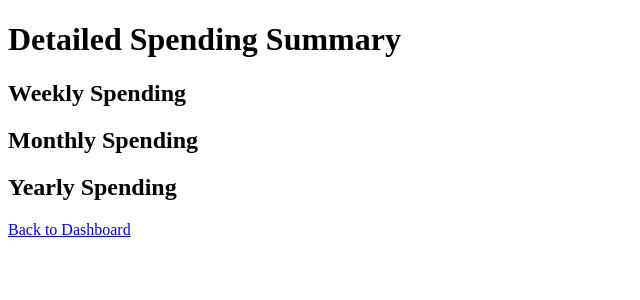
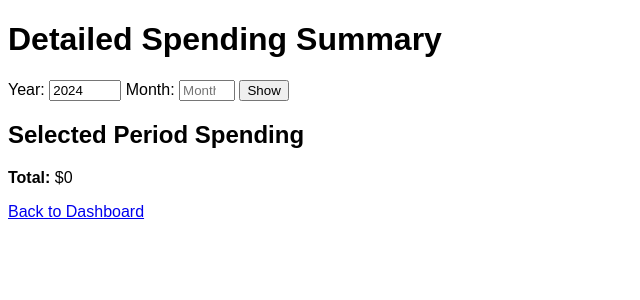
Before and after one commit to software-students-spring2024/5-final-project-spring-2024-lazyllm5, a Flask app: page /detailed-spending-summary in a window 1280 px wide. Shown: the top 300 px of the page, without its empty margins (0-640 px from the left). Run offline with Flask 3, Linux system fonts and the light colour scheme; the visitor is signed in with stand-in values (Sample User, id 1); data that the repository does not hold is empty.

Commit message:
Modification on summary illustration

```diff
--- a/webapp/app.py
+++ b/webapp/app.py
@@ -87,10 +87,12 @@ def logout():
 @login_required
 def add_transaction():
     if request.method == 'POST':
+        item_name = request.form['item_name']
         amount = float(request.form['amount'])
         category = request.form['category']
         date = request.form['date']
         transactions.insert_one({
+            'item_name': item_name,
             'amount': amount,
             'category': category,
             'date': date,
@@ -99,19 +101,30 @@ def add_transaction():
         return redirect(url_for('home'))
     return render_template('add_transaction.html')
 
+
 @app.route('/edit-transaction/<transaction_id>', methods=['GET', 'POST'])
 @login_required
 def edit_transaction(transaction_id):
     transaction = transactions.find_one({'_id': ObjectId(transaction_id), 'user_id': current_user.id})
     if request.method == 'POST':
+        item_name = request.form.get('item_name')  # Capture the item name from the form
+        amount = float(request.form.get('amount'))
+        category = request.form.get('category')
+        date = request.form.get('date')
+
+        # Update the transaction document with new values
         updated_transaction = {
-            'amount': float(request.form['amount']),
-            'category': request.form['category'],
-            'date': request.form['date']
+            'item_name': item_name,
+            'amount': amount,
+            'category': category,
+            'date': date
         }
         transactions.update_one({'_id': ObjectId(transaction_id)}, {'$set': updated_transaction})
+        flash('Transaction updated successfully.')
         return redirect(url_for('home'))
+
     return render_template('edit_transaction.html', transaction=transaction)
+
 
 @app.route('/delete-transaction/<transaction_id>', methods=['POST'])
 @login_required
@@ -123,7 +136,36 @@ def delete_transaction(transaction_id):
 @app.route('/detailed-spending-summary')
 @login_required
 def detailed_spending_summary():
-    # Define the pipeline for weekly aggregation
+    year = request.args.get('year', datetime.now().year, type=int)
+    month = request.args.get('month', type=int)  # Optional month selection
+
+    # Define the start and end of the period based on user selection
+    if month:
+        start_date = datetime(year, month, 1)
+        end_date = datetime(year, month+1, 1) if month < 12 else datetime(year+1, 1, 1)
+    else:
+        start_date = datetime(year, 1, 1)
+        end_date = datetime(year+1, 1, 1)
+
+    # Adjust the aggregation to limit by the selected period
+    summary = list(transactions.aggregate([
+        {'$match': {
+            'user_id': current_user.id,
+            'date': {'$gte': start_date.strftime('%Y-%m-%d'), '$lt': end_date.strftime('%Y-%m-%d')}
+        }},
+        {'$group': {'_id': '$category', 'total': {'$sum': '$amount'}}},
+        {'$sort': {'total': -1}}
+    ]))
+
+    total = sum(item['total'] for item in summary)  # Calculate the total spent in the selected period
+
+    return render_template('detailed_spending_summary.html', summary=summary, total=total, now=datetime.now())
+
+
+@app.route('/spending-summary')
+@login_required
+def spending_summary():
+        # Define the pipeline for weekly aggregation
     weekly_pipeline = [
         {'$match': {'user_id': current_user.id}},
         {'$group': {
@@ -162,83 +204,15 @@ def detailed_spending_summary():
     ]
 
     # Execute the aggregation queries
-    db = client['BudgetTracker']  # assuming 'client' and 'db' are defined and connected elsewhere in your code
+    db = client['BudgetTracker']
     weekly_spending = list(db.transactions.aggregate(weekly_pipeline))
     monthly_spending = list(db.transactions.aggregate(monthly_pipeline))
     yearly_spending = list(db.transactions.aggregate(yearly_pipeline))
 
-    return render_template('detailed_spending_summary.html',
+    return render_template('spending_summary.html',
                            weekly_spending=weekly_spending,
                            monthly_spending=monthly_spending,
                            yearly_spending=yearly_spending)
 
-@app.route('/spending-summary')
-@login_required
-def spending_summary():
-    now = datetime.now()
-    start_of_week = now - timedelta(days=now.weekday())
-    start_of_month = datetime(now.year, now.month, 1)
-    start_of_year = datetime(now.year, 1, 1)
-
-    weekly_spending = transactions.aggregate([
-        {'$match': {
-            'user_id': current_user.id,
-            'date': {'$gte': start_of_week.strftime('%Y-%m-%d')}
-        }},
-        {'$group': {
-            '_id': None,
-            'total': {'$sum': '$amount'}
-        }}
-    ])
-
-    monthly_spending = transactions.aggregate([
-        {'$match': {
-            'user_id': current_user.id,
-            'date': {'$gte': start_of_month.strftime('%Y-%m-%d')}
-        }},
-        {'$group': {
-            '_id': None,
-            'total': {'$sum': '$amount'}
-        }}
-    ])
-
-    yearly_spending = transactions.aggregate([
-        {'$match': {
-            'user_id': current_user.id,
-            'date': {'$gte': start_of_year.strftime('%Y-%m-%d')}
-        }},
-        {'$group': {
-            '_id': None,
-            'total': {'$sum': '$amount'}
-        }}
-    ])
-
-    total_spending = transactions.aggregate([
-        {'$match': {
-            'user_id': current_user.id
-        }},
-        {'$group': {
-            '_id': None,
-            'total': {'$sum': '$amount'}
-        }}
-    ])
-
-    weekly_total = 0
-    monthly_total = 0
-    yearly_total = 0
-    total = 0
-
-    # Safely extract totals
-    try:
-        weekly_total = next(weekly_spending, {}).get('total', 0)
-        monthly_total = next(monthly_spending, {}).get('total', 0)
-        yearly_total = next(yearly_spending, {}).get('total', 0)
-        total = next(total_spending, {}).get('total', 0)
-    except StopIteration:
-        pass  # Optionally handle no data case here
-
-    return render_template('spending_summary.html', weekly=weekly_total, monthly=monthly_total, yearly=yearly_total, total=total)
-
-
 if __name__ == '__main__':
     app.run(debug=True)
--- a/webapp/templates/detailed_spending_summary.html
+++ b/webapp/templates/detailed_spending_summary.html
@@ -1,28 +1,38 @@
 <!DOCTYPE html>
 <html>
 <head>
-    <title>Detailed Spending Summary</title>
+    <title>Current Spending Summary</title>
+    <style>
+        body {
+            font-family: Arial, sans-serif;
+        }
+        ul {
+            list-style-type: none;
+            padding: 0;
+        }
+        li {
+            margin-bottom: 10px;
+        }
+    </style>
 </head>
 <body>
     <h1>Detailed Spending Summary</h1>
-    <h2>Weekly Spending</h2>
+
+    <!-- Selection form for year and month -->
+    <form action="{{ url_for('detailed_spending_summary') }}" method="get">
+        Year: <input type="number" name="year" value="{{ now.year }}" min="2000" max="{{ now.year }}">
+        Month: <input type="number" name="month" min="1" max="12" placeholder="Month (optional)">
+        <button type="submit">Show</button>
+    </form>
+
+    <h2>Selected Period Spending</h2>
     <ul>
-        {% for week in weekly_spending %}
-        <li>Week {{ week._id.week }}, {{ week._id.year }}: ${{ week.total }}</li>
+        {% for item in summary %}
+        <li>{{ item._id }}: ${{ item.total | round(2) }} ({{ (item.total / total * 100) | round(2) }}%)</li>
         {% endfor %}
+        <li><strong>Total:</strong> ${{ total | round(2) }}</li>
     </ul>
-    <h2>Monthly Spending</h2>
-    <ul>
-        {% for month in monthly_spending %}
-        <li>{{ month._id.month }}/{{ month._id.year }}: ${{ month.total }}</li>
-        {% endfor %}
-    </ul>
-    <h2>Yearly Spending</h2>
-    <ul>
-        {% for year in yearly_spending %}
-        <li>{{ year._id.year }}: ${{ year.total }}</li>
-        {% endfor %}
-    </ul>
+
     <a href="{{ url_for('home') }}">Back to Dashboard</a>
 </body>
 </html>
```
Also changed, not shown: webapp/templates/add_transaction.html (+1 -17 lines), webapp/templates/edit_transaction.html (+4 -3 lines), webapp/templates/home.html (+3 -47 lines), webapp/templates/login.html (+0 -16 lines), webapp/templates/register.html (+0 -16 lines), webapp/templates/spending_summary.html (+20 -6 lines).
